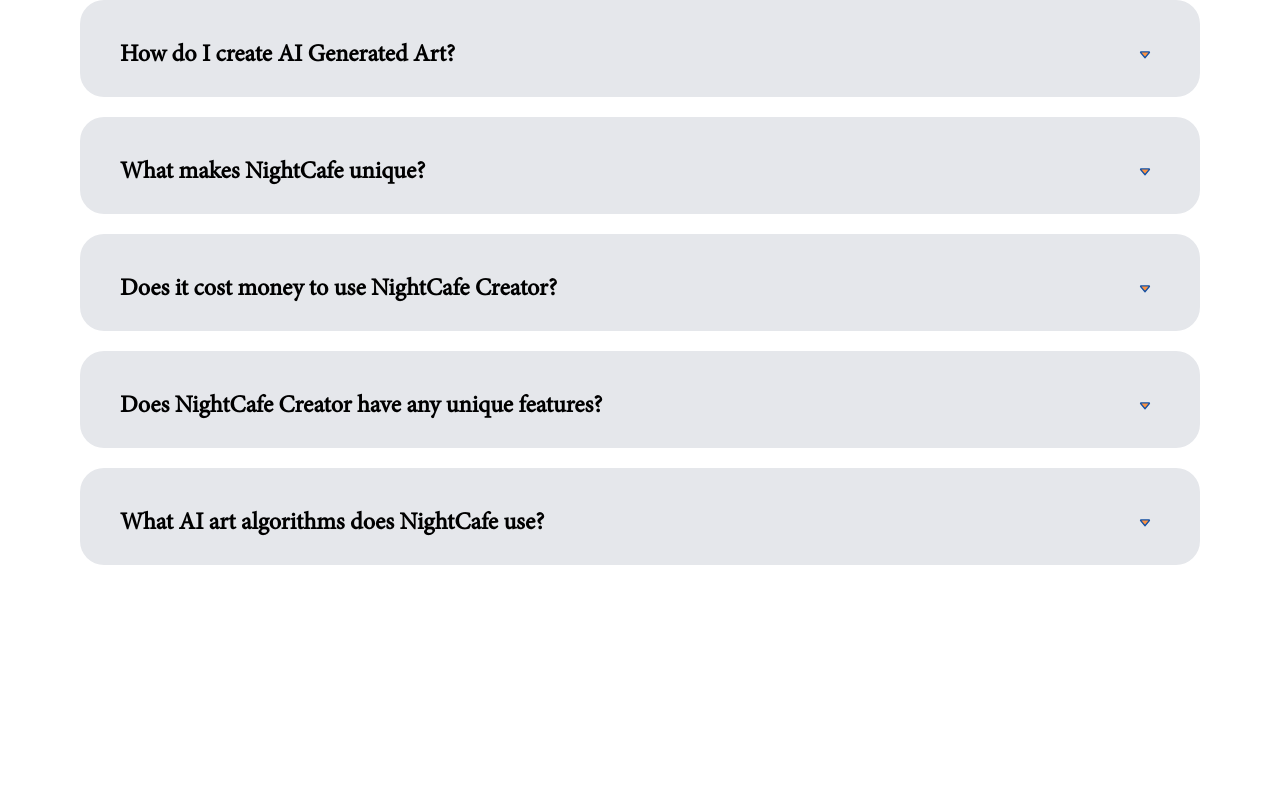
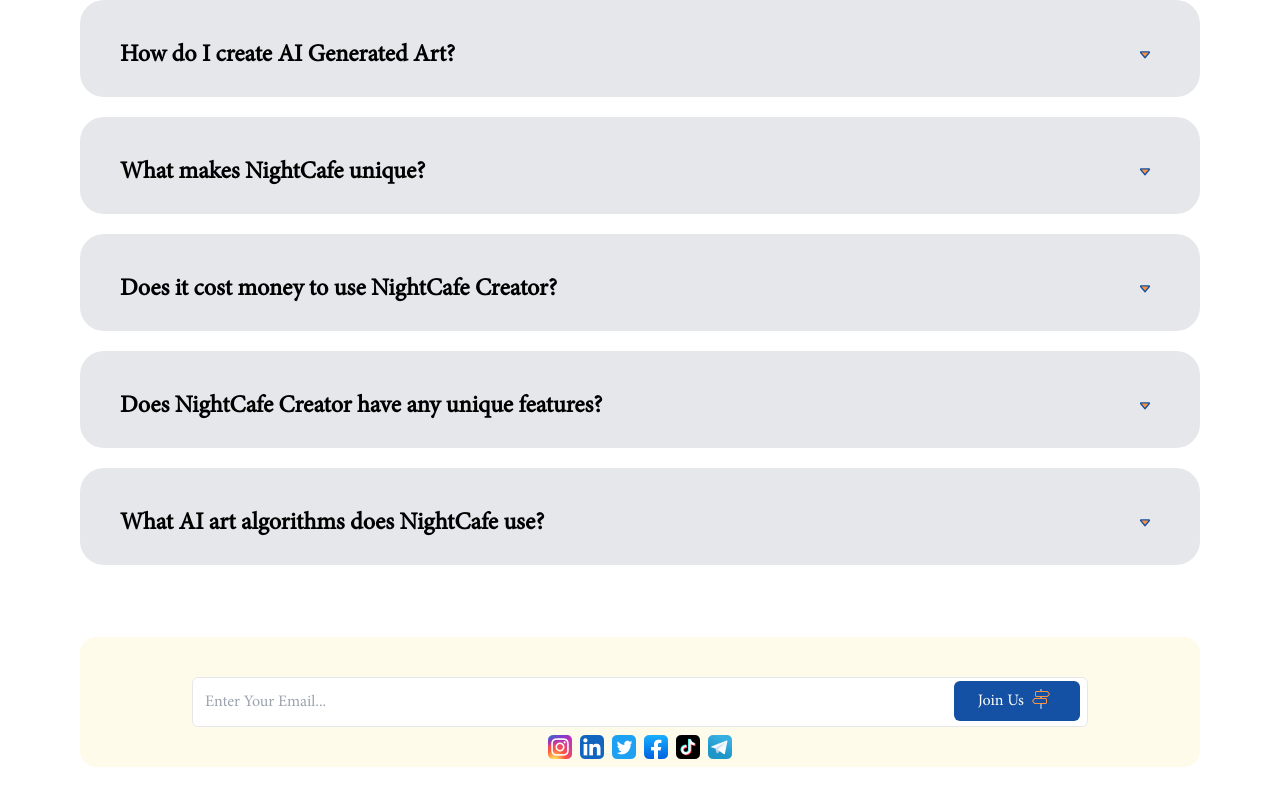
Before and after one commit to zahra-hsb/raamona-parallax, a Next.js app: page / in a window 1280 px wide. Shown: the part 1970-2775 px from the top of the page. Before the commit the page ends 2567 px from the top, so only its background shows below. Built offline with nearby package versions, Linux system fonts and the light colour scheme.

Commit message:
button and footer component created

```diff
--- a/src/app/page.js
+++ b/src/app/page.js
@@ -1,4 +1,5 @@
 import FaQ from "@/components/homeComponents/FaQ";
+import Footer from "@/components/homeComponents/Footer";
 import Main from "@/components/homeComponents/Main";
 import RaamonaInfo from "@/components/homeComponents/RaamonaInfo";
 import Tabs from "@/components/homeComponents/Tabs";
@@ -11,6 +12,7 @@ export default function Home() {
       <Tabs />
       <RaamonaInfo />
       <FaQ />
+      <Footer />
     </>
   );
 }
--- /dev/null
+++ b/src/components/globalComponents/Button/index.jsx
@@ -0,0 +1,9 @@
+const Button = ({ text, style }) => {
+    return (
+        <>
+            <button className={`bg-blue text-white py-2 px-6 flex items-center justify-center gap-2 rounded-md ${style}`}>{text}</button>
+        </>
+    )
+}
+
+export default Button
--- /dev/null
+++ b/src/components/homeComponents/Footer/index.jsx
@@ -0,0 +1,50 @@
+import Button from "@/components/globalComponents/Button"
+import Image from "next/image"
+import Join from '../../../../public/icons/Pointers_duotone_line.png'
+import instagram from '../../../../public/icons/Instagram (1).png'
+import linkedin from '../../../../public/icons/LinkedIn (1).png'
+import twitter from '../../../../public/icons/Twitter (1).png'
+import facebook from '../../../../public/icons/Facebook (1).png'
+import tiktok from '../../../../public/icons/TikTok.png'
+import telegram from '../../../../public/icons/Telegram.png'
+
+const Footer = () => {
+    const social = [
+        instagram,
+        linkedin,
+        twitter,
+        facebook,
+        tiktok,
+        telegram
+    ]
+    return (
+        <>
+            <footer className="w-full py-10 px-20">
+                <section className="w-full rounded-2xl bg-amber-50 pt-10 px-28 flex flex-col">
+                    <form className="w-full">
+                        <div className="w-full flex relative">
+                            <input type="text" className=" w-full p-3 rounded-md border backdrop-blur-3xl" placeholder="Enter Your Email..." />
+                            <Button
+                                text={
+                                    <>
+                                        Join Us
+                                        <Image src={Join} alt="join raamona" />
+                                    </>}
+                                style={'absolute top-1 right-2'}
+                            />
+                        </div>
+                    </form>
+                    <div className="flex gap-2 w-full items-center justify-center py-2">
+                        {social.map(item => (
+                            <>
+                                <Image src={item} alt="" />
+                            </>
+                        ))}
+                    </div>
+                </section>
+            </footer>
+        </>
+    )
+}
+
+export default Footer
```
